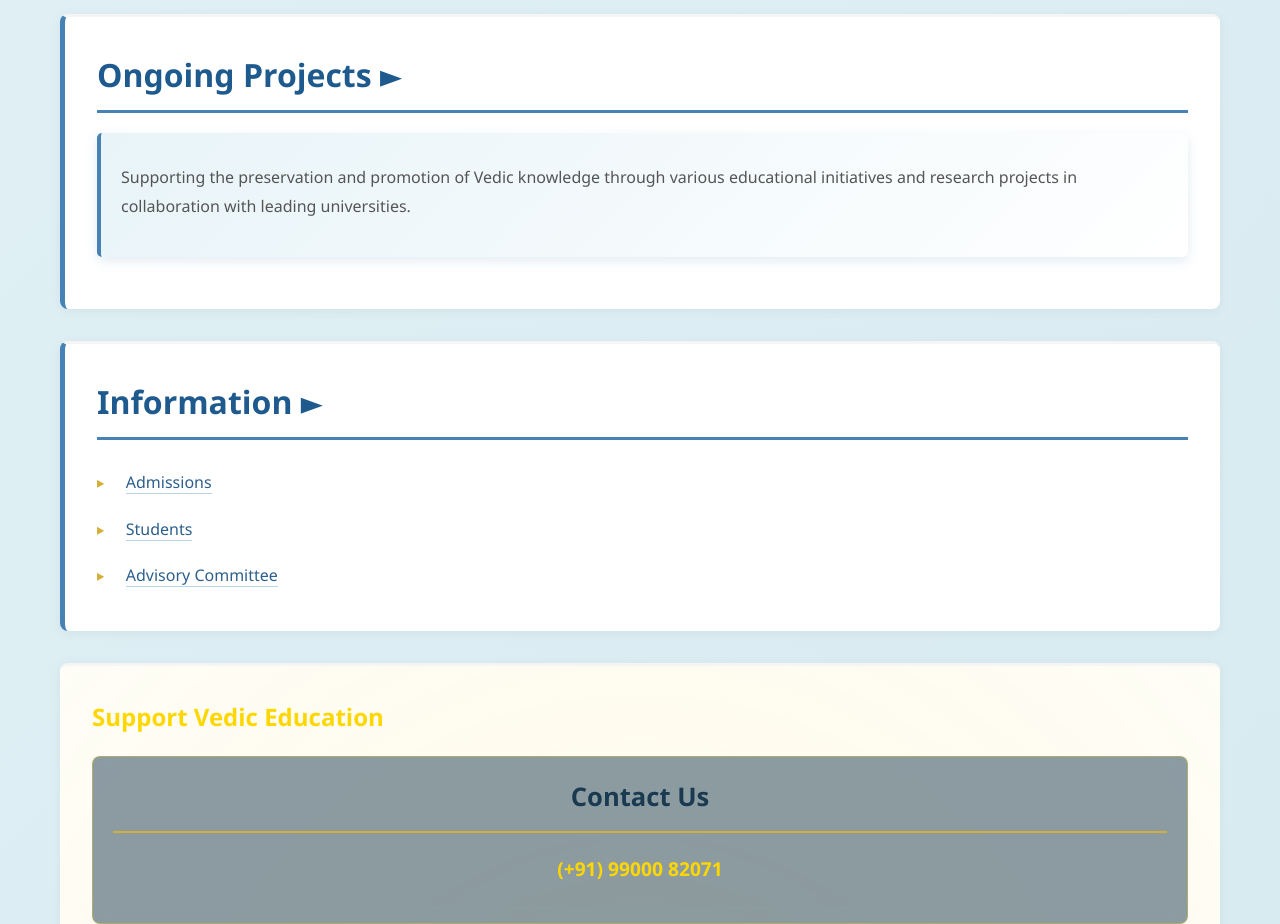
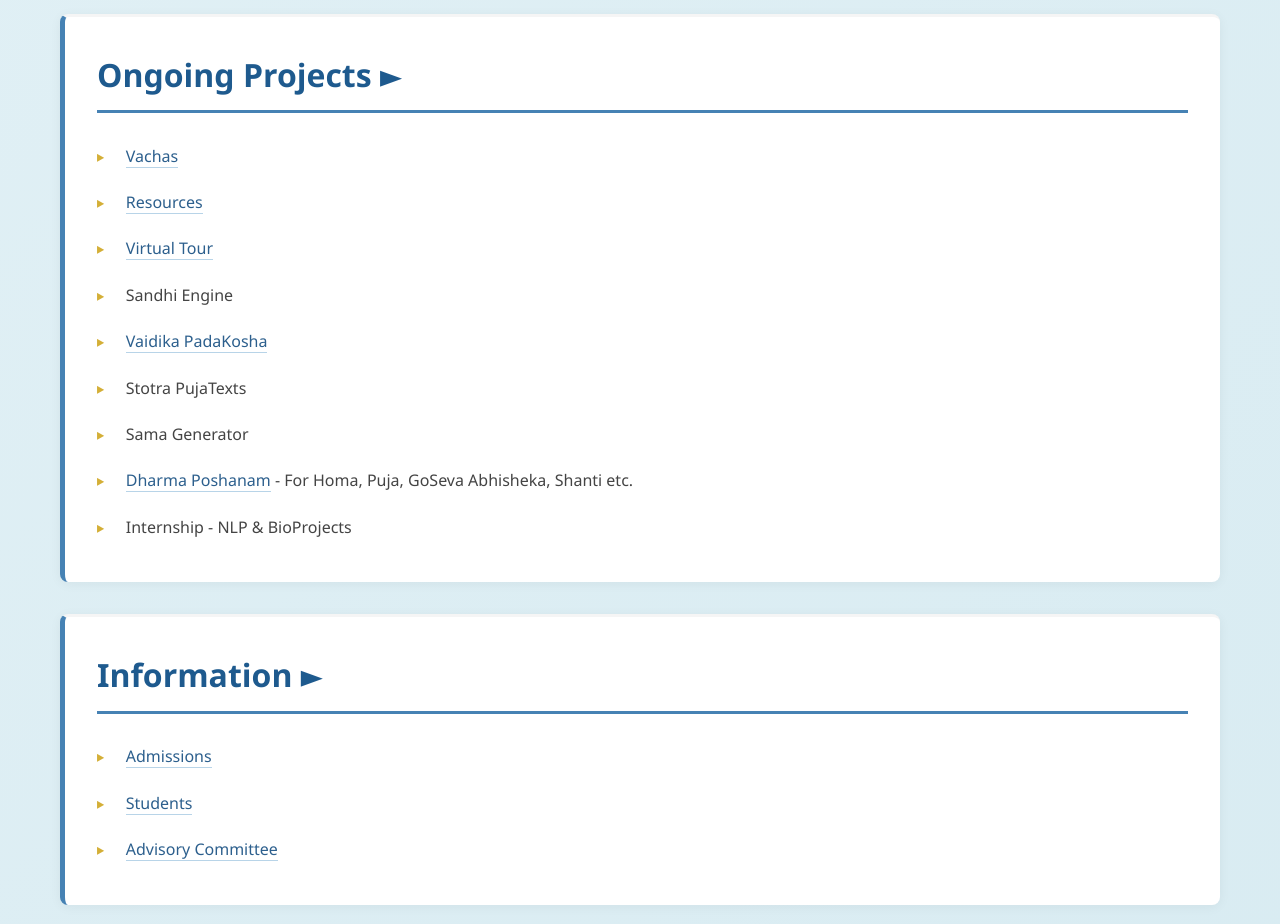
Before and after one commit to Dharma-Poshanam/vedavishtaram.in, a plain HTML site: page index.html in a window 1280 px wide. Shown: the part 2840-3764 px from the top of the page. Drawn offline with Linux system fonts and the light colour scheme.

Commit message:
Add ongoing projects list to index.html

```diff
--- a/index.html
+++ b/index.html
@@ -124,9 +124,17 @@
         <!-- Ongoing Projects Section -->
         <section id="projects" class="section">
             <h2>Ongoing Projects ►</h2>
-            <div class="highlight-box">
-                <p>Supporting the preservation and promotion of Vedic knowledge through various educational initiatives and research projects in collaboration with leading universities.</p>
-            </div>
+            <ul>
+                <li><a href="https://vachas.in">Vachas</a></li>
+                <li><a href="resources">Resources</a></li>
+                <li><a href="https://vedavishtaram.in/tour">Virtual Tour</a></li>
+                <li>Sandhi Engine</li>
+                <li><a href="kosha">Vaidika PadaKosha</a></li>
+                <li>Stotra PujaTexts</li>
+                <li>Sama Generator</li>
+                <li><a href="http://dharmaposhanam.in">Dharma Poshanam</a> - For Homa, Puja, GoSeva Abhisheka, Shanti etc.</li>
+                <li>Internship - NLP & BioProjects</li>
+            </ul>
         </section>
 
         <!-- Information Section -->
```
